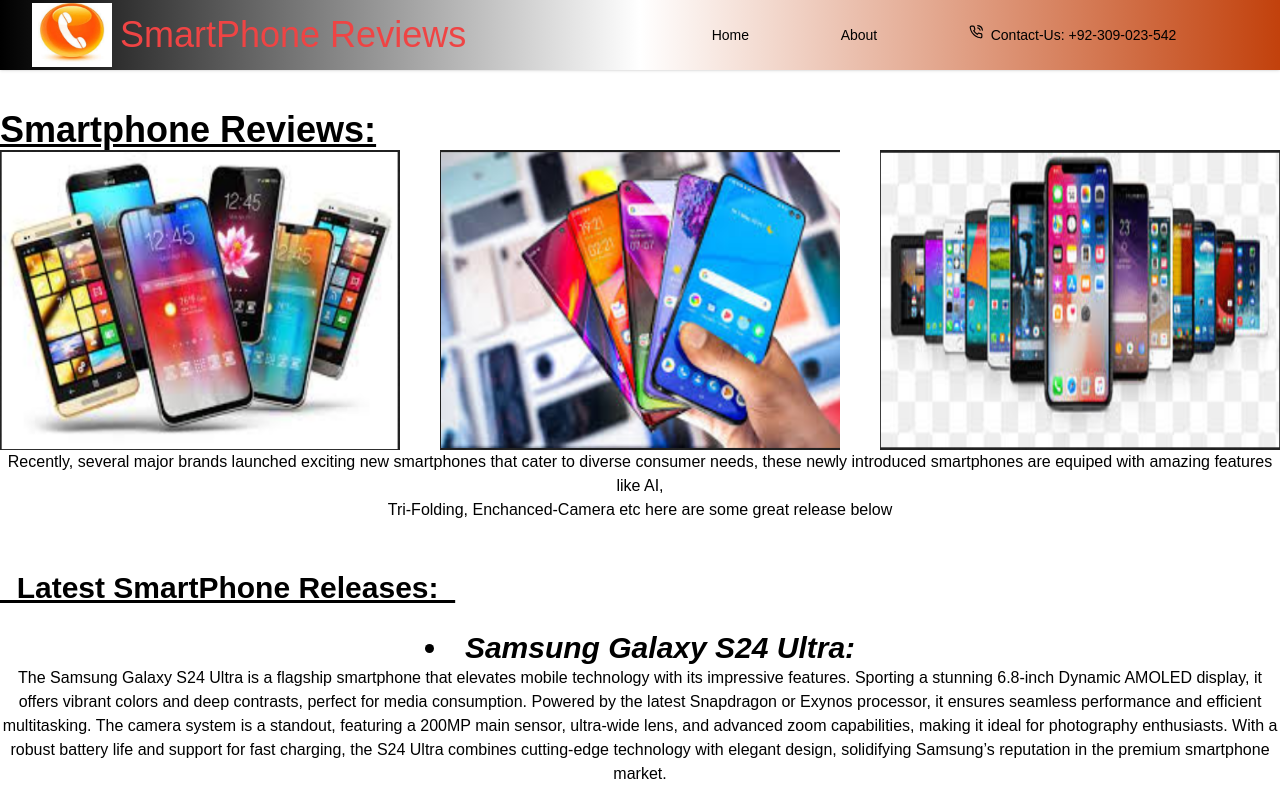
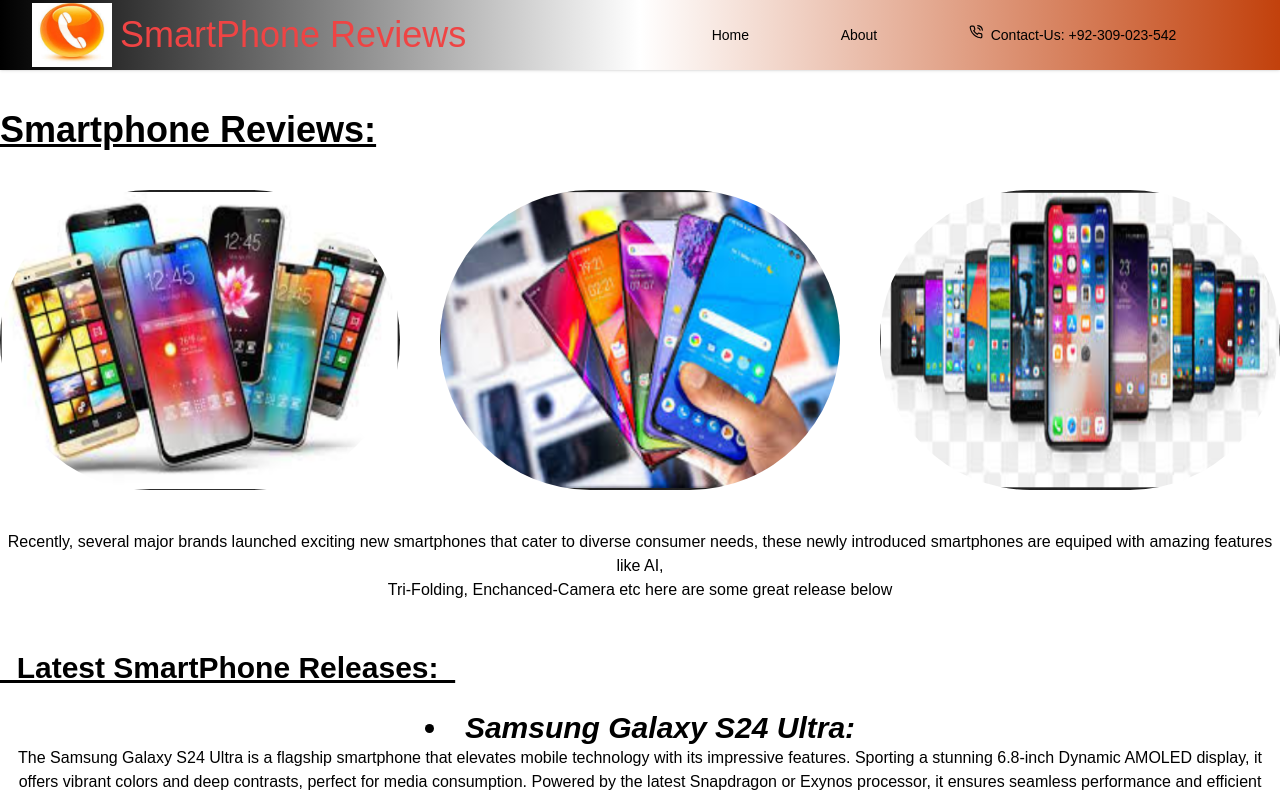
Before and after one commit to Mohammed-Umair-Kalim/web, a Next.js app: page / in a window 1280 px wide. Shown: the top 797 px of the page. Built offline with nearby package versions, Linux system fonts and the light colour scheme.

Commit message:
Update page.tsx

```diff
--- a/src/app/page.tsx
+++ b/src/app/page.tsx
@@ -9,13 +9,13 @@
 const HomePage = () => {
     return <main className="mb-[]">
     <h1 className="text-black text-4xl mt-10"><b><u><label>Smartphone Reviews:</label></u></b></h1>
-    <div style={{ alignItems: 'center' }} className="flex justify-between ">
-        <Image src={pic1} alt="smartphone pic" style={{ width: '400px', height: '300px' }}/>
-        <Image src={pic2} alt="smartphone pic" style={{ width: '400px', height: '300px' }}/>
-        <Image src={pic3} alt="smartphone pic" style={{ width: '400px', height: '300px' }} />
+    <div style={{ alignItems: 'center' }} className="flex justify-between mt-10">
+        <Image src={pic1} alt="smartphone pic" style={{ width: '400px', height: '300px'}}  className="rounded-[150px]"/>
+        <Image src={pic2} alt="smartphone pic" style={{ width: '400px', height: '300px' }} className="rounded-[150px]"/>
+        <Image src={pic3} alt="smartphone pic" style={{ width: '400px', height: '300px' }} className="rounded-[150px]"/>
 
       </div>
-      <center><p className="text-black"> Recently, several major brands launched exciting new smartphones that cater to diverse consumer needs, these newly introduced smartphones are equiped with amazing features like AI, <br></br> Tri-Folding, Enchanced-Camera etc here are some great release below</p></center>
+      <center><p className="text-black mt-10"> Recently, several major brands launched exciting new smartphones that cater to diverse consumer needs, these newly introduced smartphones are equiped with amazing features like AI, <br></br> Tri-Folding, Enchanced-Camera etc here are some great release below</p></center>
       <br></br>
       <br></br>
 
```
